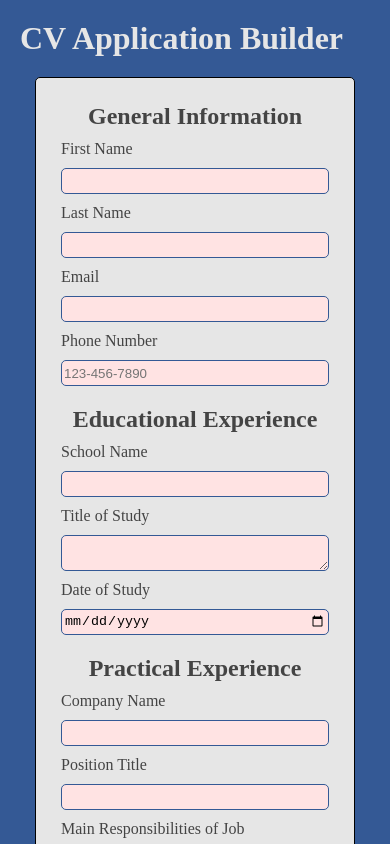
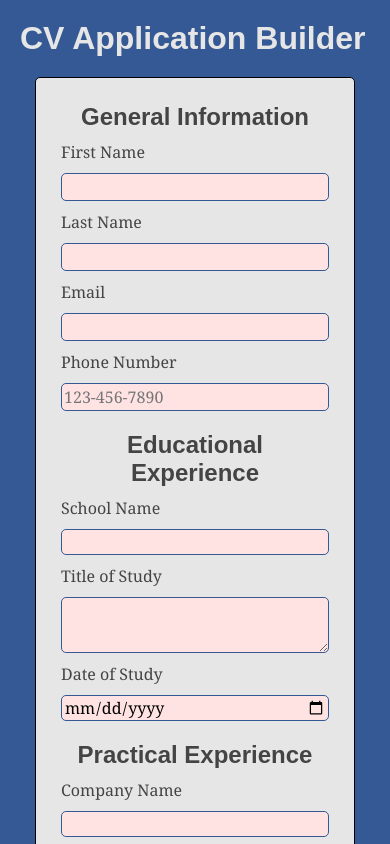
Before and after one commit to danielkurtsawyer/odin-react-cv-application, a React (Vite) app in the folder odin-react-cv-application/: page / in a window 390 px wide. Shown: the top 844 px of the page. Built offline with nearby package versions, Linux system fonts and the light colour scheme.

Commit message:
Add header and body fonts and further optimize layout responsiveness

```diff
--- a/odin-react-cv-application/src/App.css
+++ b/odin-react-cv-application/src/App.css
@@ -16,10 +16,18 @@ header {
     color: var(--header-text-color);
 }
 
+header, legend {
+    font-family: Arial, Helvetica, sans-serif;
+}
+
 footer {
     display: flex;
     justify-content: center;
     align-items: center;
+}
+
+footer, main, input, textarea {
+    font-family: Georgia, 'Times New Roman', Times, serif;
 }
 
 a, a:visited, a:link {
--- a/odin-react-cv-application/src/styles/ResumeForm.css
+++ b/odin-react-cv-application/src/styles/ResumeForm.css
@@ -71,8 +71,7 @@ input:valid, textarea:valid{
     background-color: rgb(167, 237, 167);
 }
 
-input {
-
+input, textarea {
     min-height: 26px;
 }
 
@@ -80,11 +79,12 @@ input, textarea {
     border-radius: 5px;
     padding: 2px;
     border: 1px solid var(--background-color-primary);
+    font-size: 16px;
 }
 
 textarea {
     resize: vertical;
-    min-height: 26px;
+
     max-height: 200px;
     align-self: first baseline;
     height: 100%;
@@ -103,7 +103,7 @@ button:hover {
 
 
 
-@media (max-width: 1025px){
+@media (max-width: 1100px){
     .input-wrapper {
         display: flex;
         flex-direction: column;
```
